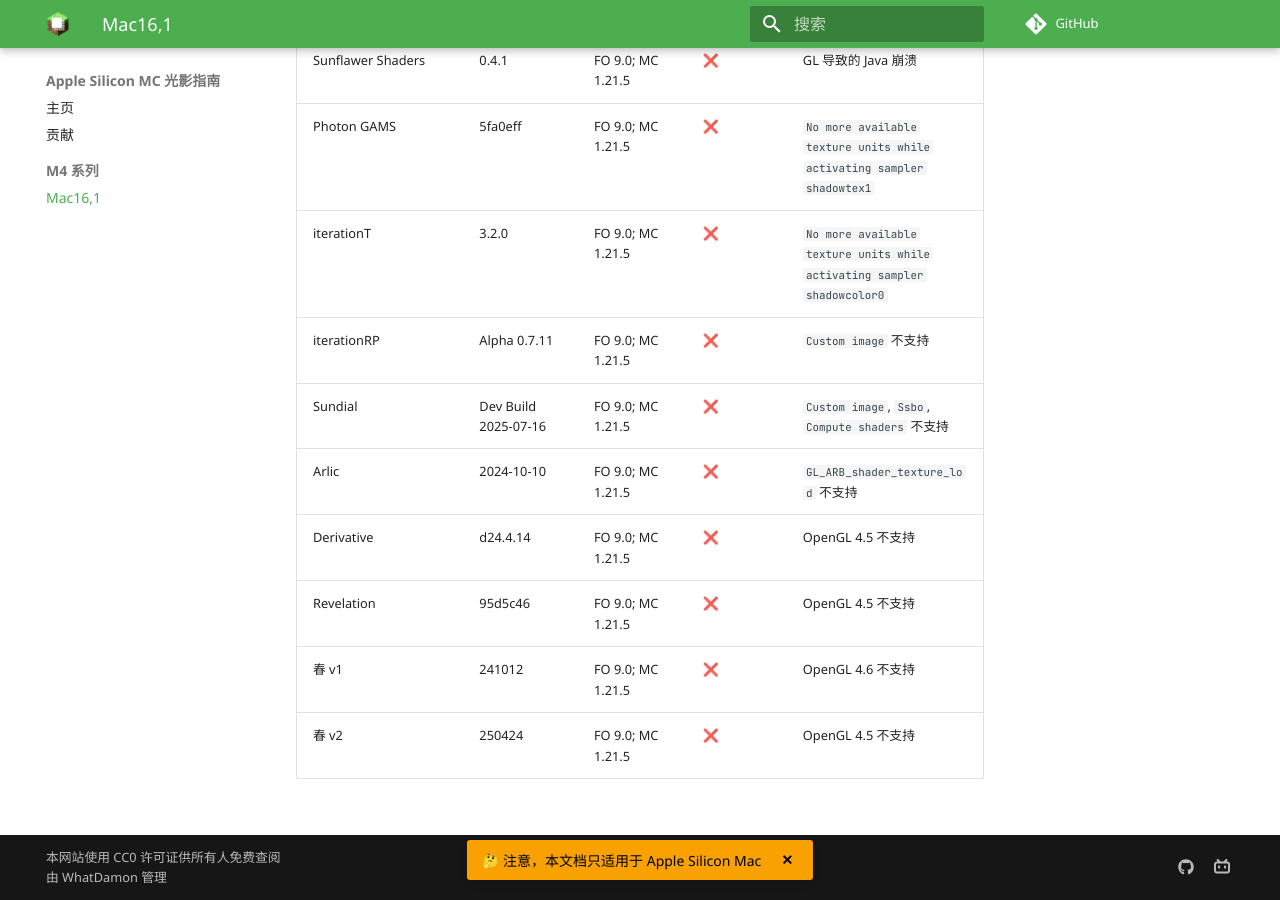
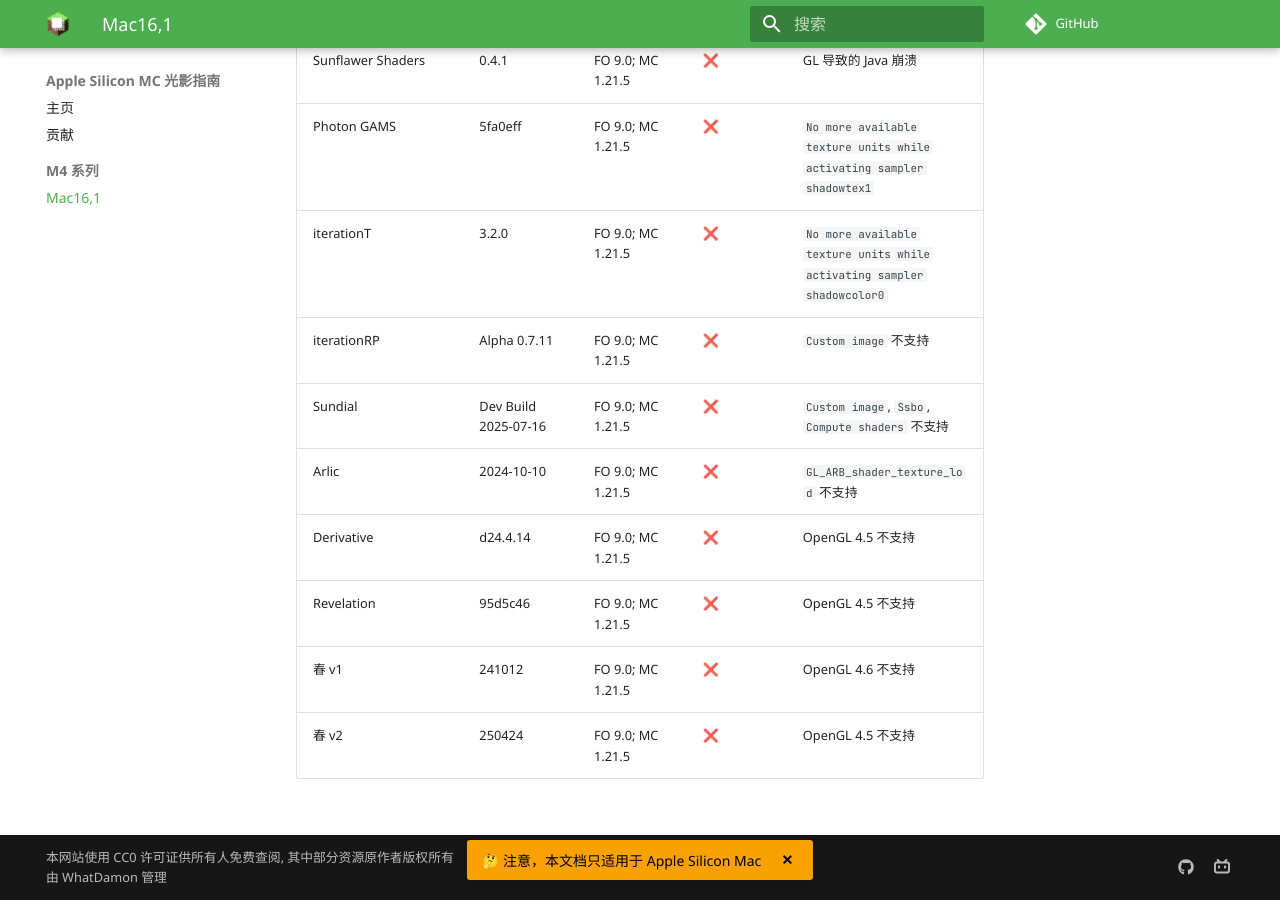
Before and after one commit to WhatDamon/AppleSilicon-MCShaders, an MkDocs documentation site: the page built from docs/Mac16,1.md, in a window 1280 px wide and 900 px high, scrolled down 3267 px. Built offline with MkDocs 1.6.1 and Material for MkDocs 9.7.7, drawn with Linux system fonts in a browser that asks for light colours; comment, search, counter and statistics services are not loaded.

Commit message:
chore: copyright update

```diff
--- a/mkdocs.yml
+++ b/mkdocs.yml
@@ -33,7 +33,7 @@
       emoji_generator: !!python/name:material.extensions.emoji.to_svg
 
 repo_url: https://github.com/WhatDamon/AppleSilicon-MCShaders
-copyright: 本网站使用 CC0 许可证供所有人免费查阅<br />由 WhatDamon 管理
+copyright: 本网站使用 CC0 许可证供所有人免费查阅, 其中部分资源原作者版权所有<br />由 WhatDamon 管理
 site_description: "致力于成为 Apple Silicon 用户提供一站式光影支持查阅服务"
 
 nav:
```
Also changed, not shown: README.md (+2 -0 lines), docs/index.md (+1 -1 lines).
